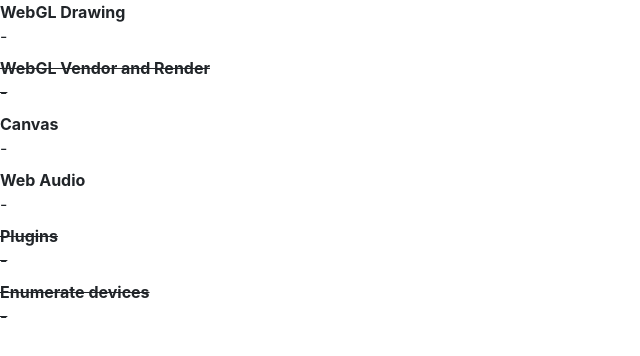
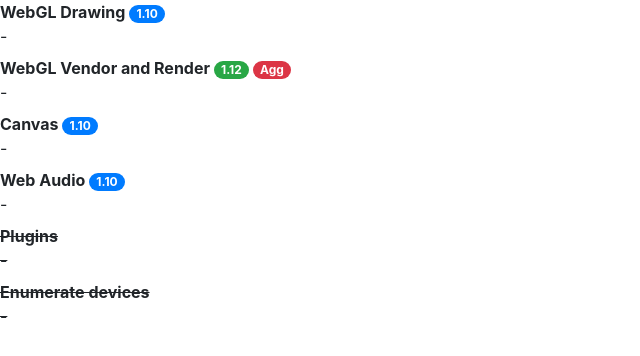
Before and after one commit to brave-experiments/qa-test-pages, a website: page frames/farbling.html in a window 1280 px wide. Shown: the whole page, without its empty margins (0-640 px from the left). Drawn offline with Linux system fonts and the light colour scheme.

Commit message:
mark WebGL renderer info as now farbled in nightly

```diff
--- a/frames/farbling.html
+++ b/frames/farbling.html
@@ -13,22 +13,36 @@
   <div class="row">
     <div class="col">
       <dl>
-        <dt>WebGL Drawing</dt>
+        <dt>
+          WebGL Drawing
+          <span class="badge badge-pill badge-primary since-1-10">1.10</span>
+        </dt>
         <dd class="value-webgl">-</dd>
 
-        <dt class="not-yet">WebGL Vendor and Render</dt>
-        <dd class="not-yet value-webglVendorAndRenderer">-</dd>
+        <dt class="since-1-12 mode-agg">
+          WebGL Vendor and Render
+          <span class="badge badge-pill badge-success since-1-12">1.12</span>
+          <span class="badge badge-pill badge-danger">Agg</span>
 
-        <dt>Canvas</dt>
+        </dt>
+        <dd class="value-webglVendorAndRenderer">-</dd>
+
+        <dt>
+          Canvas
+          <span class="badge badge-pill badge-primary since-1-10">1.10</span>
+        </dt>
         <dd class="value-canvas">-</dd>
 
-        <dt>Web Audio</dt>
+        <dt>
+          Web Audio
+          <span class="badge badge-pill badge-primary since-1-10">1.10</span>
+        </dt>
         <dd class="value-audio">-</dd>
 
-        <dt class="not-yet">Plugins</dt>
+        <dt class="not-yet">Plugins <span class="badge"></span></dt>
         <dd class="not-yet value-plugins">-</dd>
 
-        <dt class="not-yet">Enumerate devices</dt>
+        <dt class="not-yet">Enumerate devices <span class="badge"></span></dt>
         <dd class="not-yet value-enumerateDevices">-</dd>
       </dl>
     </div>
```
Also changed, not shown: farbling.html (+19 -5 lines).
